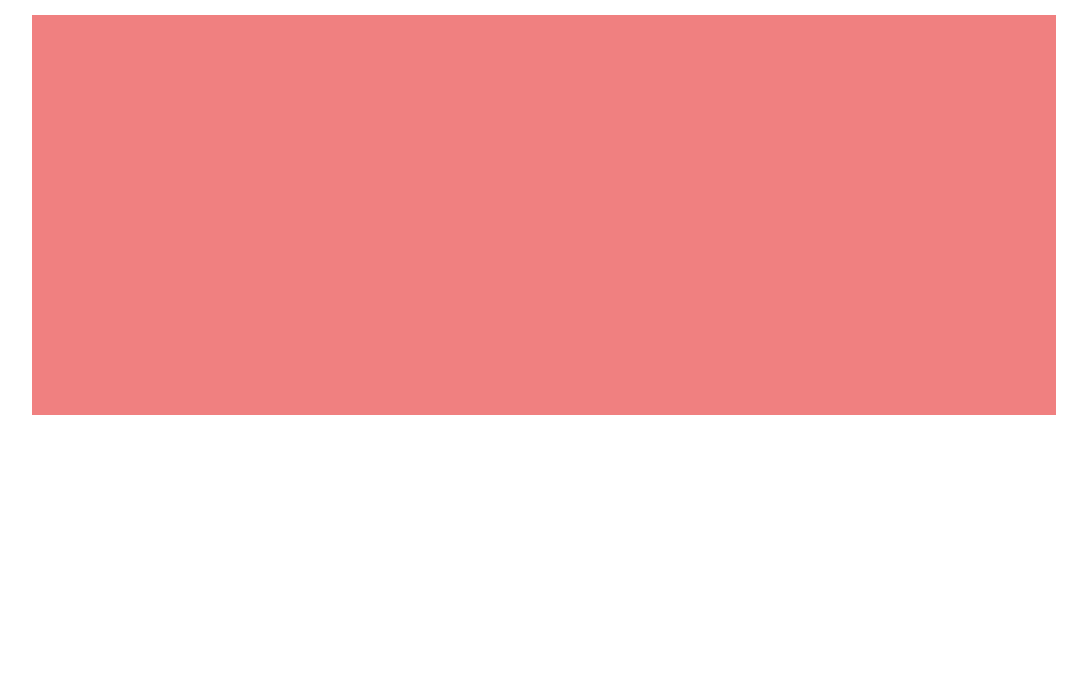
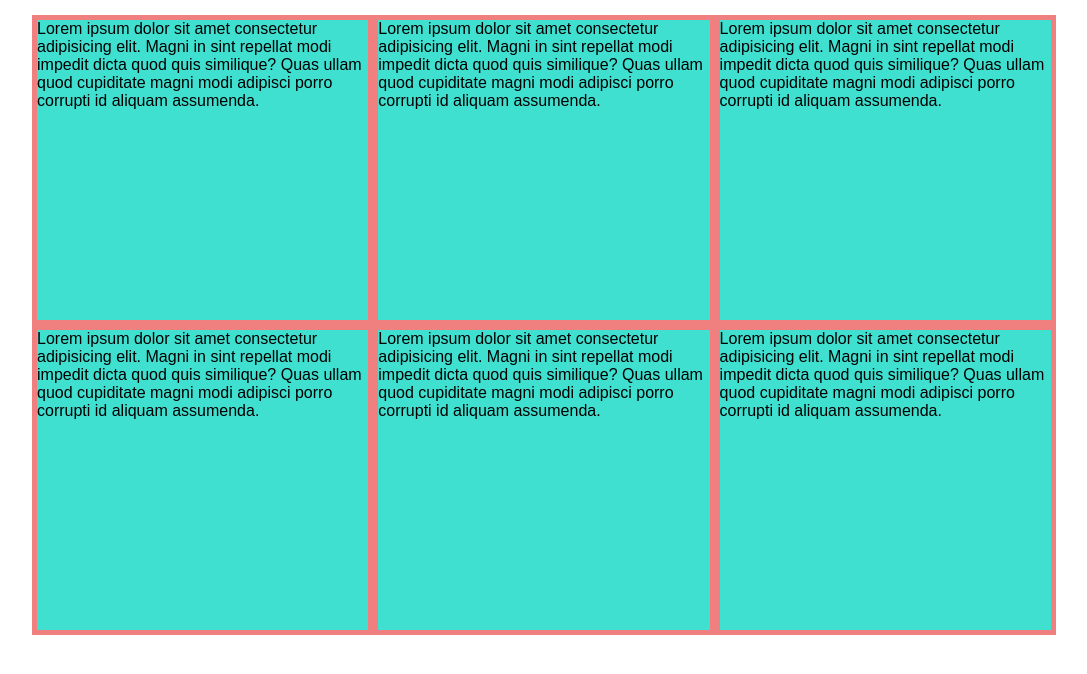
Before and after one commit to Gozzissimo/html-css-boolando, a plain HTML site: page index.html in a window 1280 px wide. Shown: the whole page, without its empty margins (96-1183 px from the left). Drawn offline with Linux system fonts and the light colour scheme.

Commit message:
Setup colonne

```diff
--- a/css/style.css
+++ b/css/style.css
@@ -21,6 +21,13 @@ html {
 .container {
     width: 80%;
     margin: 15px auto;
-    height: 400px;
     background-color: lightcoral;
 }
+
+.model{
+    float: left;
+    height: 300px;
+    width: calc(33.33% - 10px);
+    margin: 5px;
+    background-color: turquoise;
+}
--- a/index.html
+++ b/index.html
@@ -10,7 +10,27 @@
 <body>
     <!-- container -->
     <div class="container">
-
+        <div class="product-line clearfix">
+            <div class="model">
+                Lorem ipsum dolor sit amet consectetur adipisicing elit. Magni in sint repellat modi impedit dicta quod quis similique? Quas ullam quod cupiditate magni modi adipisci porro corrupti id aliquam assumenda.
+            </div>
+            <div class="model">
+                Lorem ipsum dolor sit amet consectetur adipisicing elit. Magni in sint repellat modi impedit dicta quod quis similique? Quas ullam quod cupiditate magni modi adipisci porro corrupti id aliquam assumenda.
+            </div>
+            <div class="model">
+                Lorem ipsum dolor sit amet consectetur adipisicing elit. Magni in sint repellat modi impedit dicta quod quis similique? Quas ullam quod cupiditate magni modi adipisci porro corrupti id aliquam assumenda.
+            </div>
+        <div class="product-line clearfix">
+            <div class="model">
+                Lorem ipsum dolor sit amet consectetur adipisicing elit. Magni in sint repellat modi impedit dicta quod quis similique? Quas ullam quod cupiditate magni modi adipisci porro corrupti id aliquam assumenda.
+            </div>
+            <div class="model">
+                Lorem ipsum dolor sit amet consectetur adipisicing elit. Magni in sint repellat modi impedit dicta quod quis similique? Quas ullam quod cupiditate magni modi adipisci porro corrupti id aliquam assumenda.
+            </div>
+            <div class="model">
+                Lorem ipsum dolor sit amet consectetur adipisicing elit. Magni in sint repellat modi impedit dicta quod quis similique? Quas ullam quod cupiditate magni modi adipisci porro corrupti id aliquam assumenda.
+            </div>
+        </div>
     </div>
 
 </body>
```
